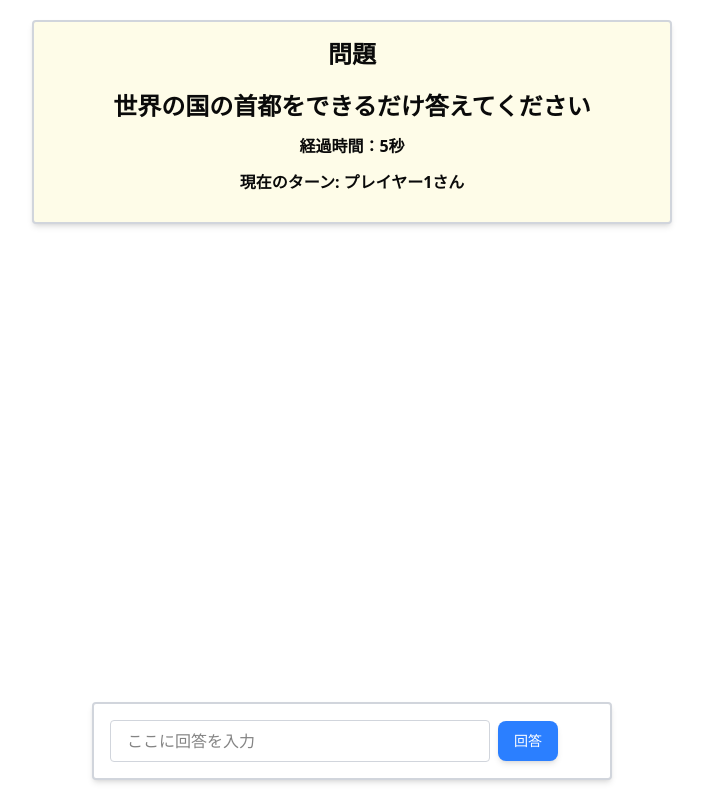
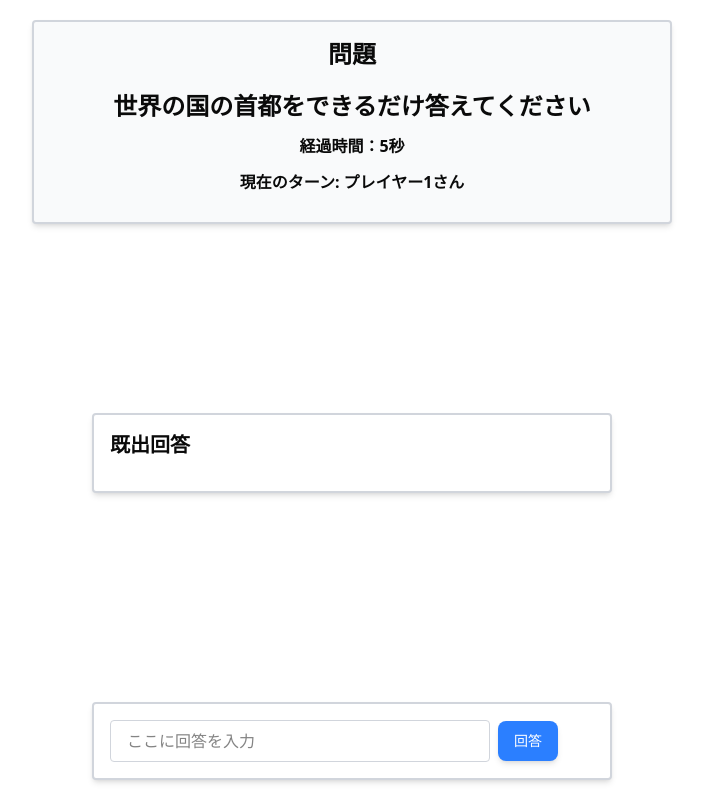
Before and after one commit to KinuGra/speed-turn-battle, a Next.js app: page /Game in a window 1280 px wide. Shown: the whole page, without its empty margins (288-991 px from the left). Built offline with nearby package versions, Linux system fonts and the light colour scheme.

Commit message:
既出回答の表示

```diff
--- a/src/components/GameScreen.tsx
+++ b/src/components/GameScreen.tsx
@@ -32,6 +32,7 @@ const GameScreen = ({
 		{ name: player1, correctAnswers: 0, answers: [] as string[] },
 		{ name: player2, correctAnswers: 0, answers: [] as string[] },
 	])
+	const [correctAnswers, setCorrectAnswers] = useState<string[]>([]) // 過去の正解回答を保持
 
 	// 合計正解数を監視し、条件を満たしたらリザルト画面に遷移
 	useEffect(() => {
@@ -70,7 +71,7 @@ const GameScreen = ({
 
 		if (usedAnswers.includes(normalizedAnswer)) {
 			setNotification("既に回答されています。再度回答を入力してください。")
-			setAnswer("")
+			setAnswer("") // フォームをクリア
 			return
 		}
 
@@ -88,13 +89,17 @@ const GameScreen = ({
 				return updatedRecords
 			})
 
+			// 正解回答を追加し、アニメーションをトリガー
+			setCorrectAnswers((prev) => [...prev, normalizedAnswer])
+
 			setCurrentPlayer((prev) => (prev + 1) % 2)
 			setNotification("")
 			setIsModalOpen(true)
+			setAnswer("") // 正解時もフォームをクリア
 		} else {
 			setNotification("不正解です。再度回答を入力してください。")
+			setAnswer("") // フォームをクリア
 		}
-		setAnswer("")
 	}
 
 	useEffect(() => {
@@ -125,7 +130,7 @@ const GameScreen = ({
 				</DialogContent>
 			</Dialog>
 
-			<div className="border-2 border-gray-300 rounded p-4 bg-yellow-50 shadow-md w-1/2 mx-auto mt-5">
+			<div className="border-2 border-gray-300 rounded p-4 bg-gray-50 shadow-md w-1/2 mx-auto mt-5">
 				<div className="flex flex-col justify-center items-center">
 					<h1 className="text-center font-bold text-2xl">問題</h1>
 				</div>
@@ -154,6 +159,21 @@ const GameScreen = ({
 				</div>
 			</div>
 
+			{/* 正解回答の表示 */}
+			<div className="border-2 border-gray-300 rounded p-4 bg-white shadow-md w-3/4 max-w-130 mx-auto mb-5">
+				<h2 className="text-xl font-bold mb-4">既出回答</h2>
+				<div className="flex flex-wrap gap-2">
+					{correctAnswers.map((answer, index) => (
+						<div
+							key={index}
+							className="bg-green-200 text-green-800 px-4 py-2 rounded-full shadow-md animate-bounce"
+						>
+							{answer}
+						</div>
+					))}
+				</div>
+			</div>
+
 			<div className="border-2 border-gray-300 rounded p-4 bg-white shadow-md w-3/4 max-w-130 mx-auto mb-5">
 				<div className="flex flex-col gap-4">
 					<div className="flex gap-2 items-center max-w-md w-full">
```
